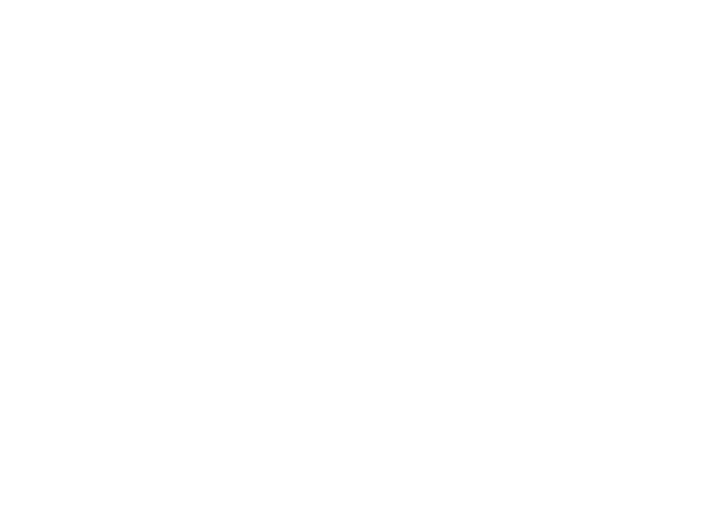
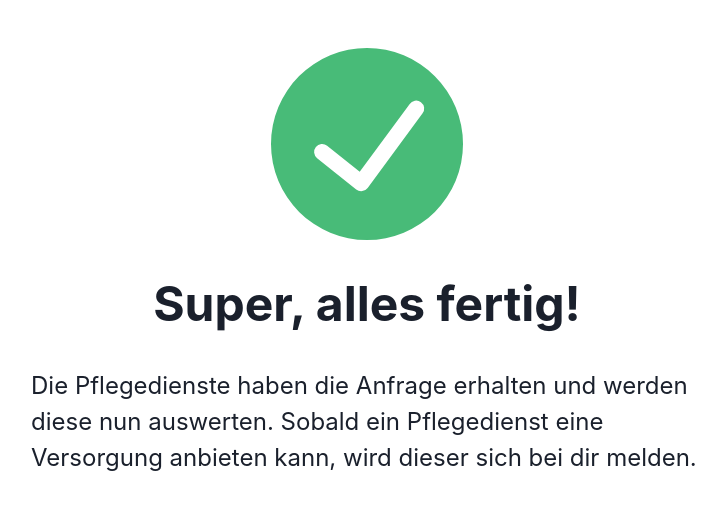
Before and after one commit to TamaraGunkel/MatchingPflege, a React (Create React App) app in the folder frontend/: page /success in a window 1280 px wide. Shown: the top 510 px of the page, without its empty margins (273-999 px from the left). Built offline with nearby package versions, Linux system fonts and the light colour scheme.

Commit message:
Add success message page

```diff
--- a/frontend/src/components/Success/Success.js
+++ b/frontend/src/components/Success/Success.js
@@ -1,5 +1,17 @@
-function Success(props) {
-  return <div></div>;
-}
+import {Center, VStack, Heading, Text} from '@chakra-ui/react';
+import {CheckCircleIcon} from '@chakra-ui/icons';
+
+const Success = () => (
+  <Center>
+    <VStack p={12} spacing={10} w="3xl">
+      <CheckCircleIcon w={48} h={48} color="green.400" />
+      <Heading size="2xl">Super, alles fertig!</Heading>
+      <Text fontSize="2xl">
+        Die Pflegedienste haben die Anfrage erhalten und werden diese nun auswerten. Sobald ein
+        Pflegedienst eine Versorgung anbieten kann, wird dieser sich bei dir melden.
+      </Text>
+    </VStack>
+  </Center>
+);
 
 export default Success;
```
